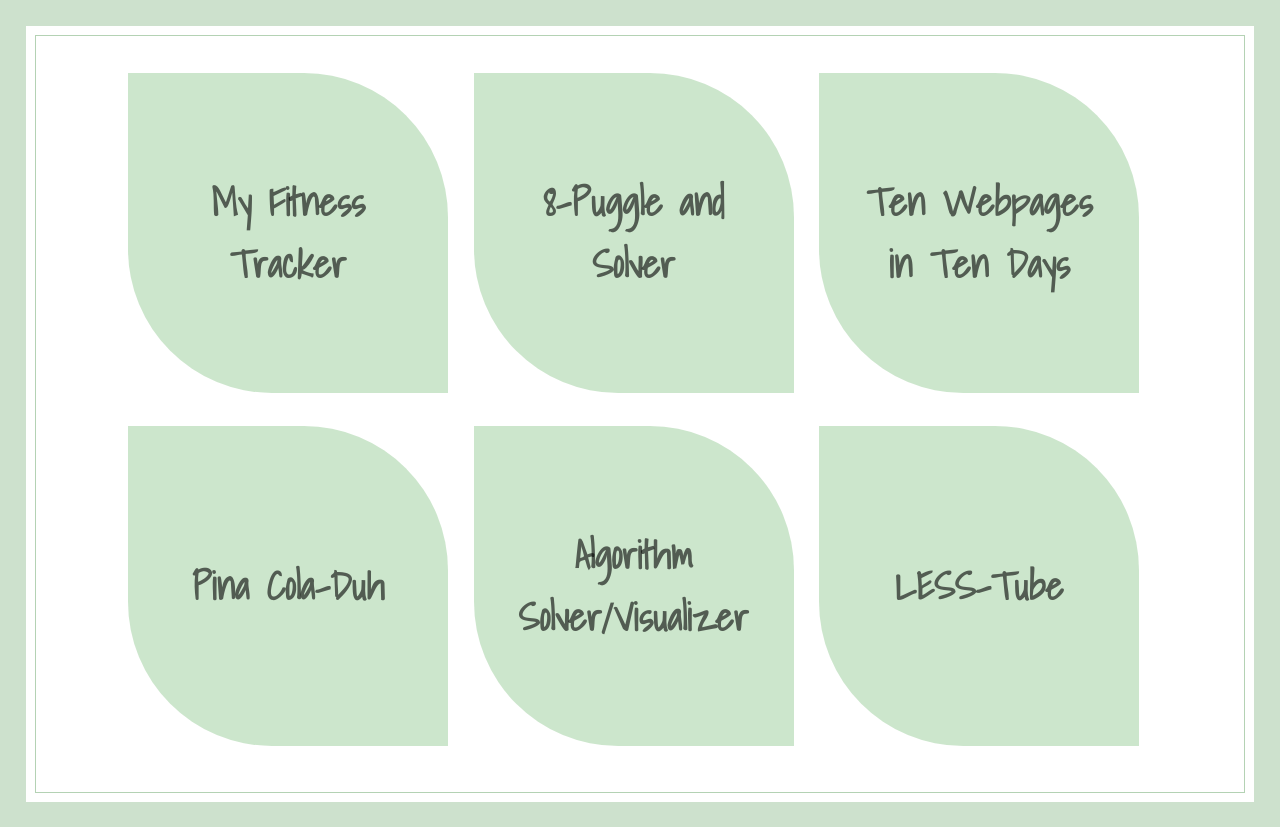
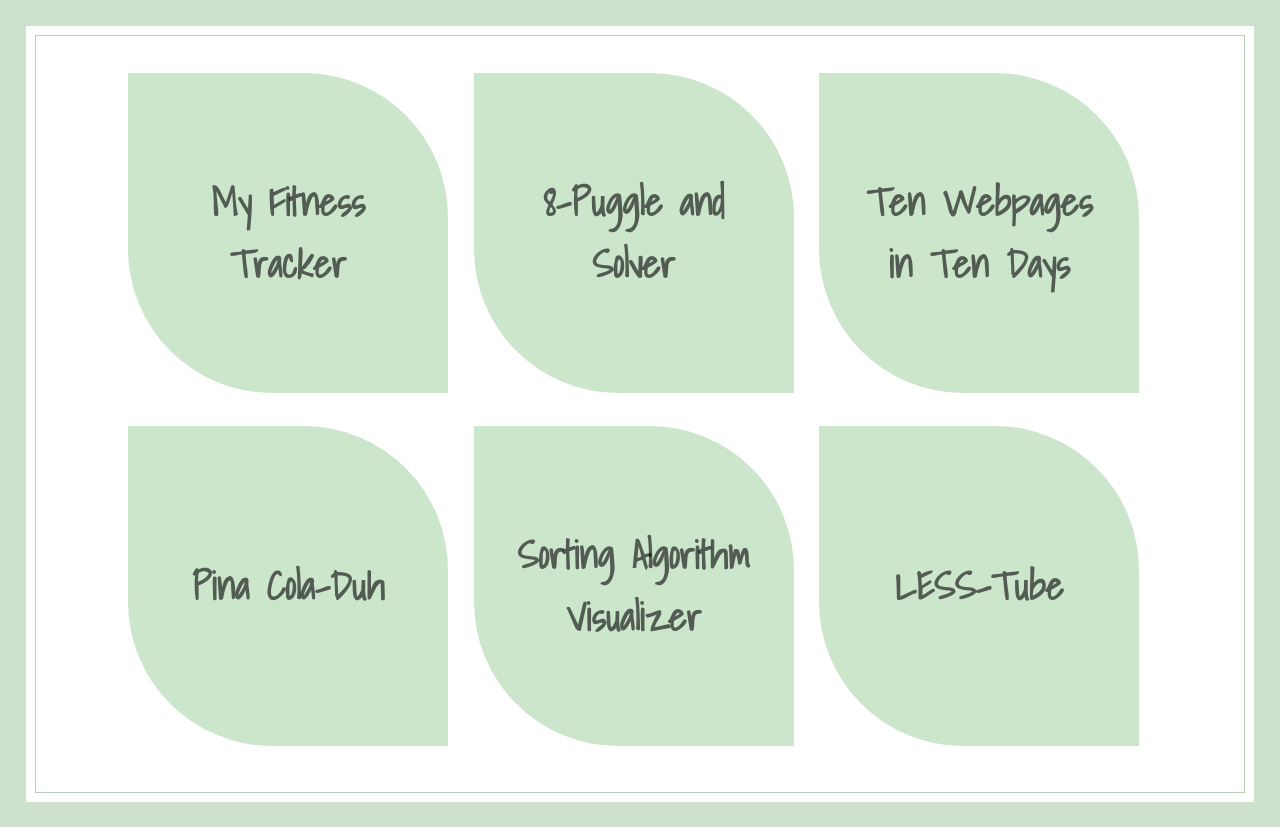
Before and after one commit to sophdubs/portfolio-page, a React (Create React App) app: page /Projects in a window 1280 px wide. Built offline with nearby package versions, Linux system fonts and the light colour scheme; a web font is replaced by a local one.

Commit message:
Updated project name/description

```diff
--- a/src/components/Projects.js
+++ b/src/components/Projects.js
@@ -43,8 +43,8 @@ class Projects extends React.Component {
                         <li className="five">
                             <div className="shape">
                                 <div className="shape-content">
-                                    <h1 className="project-name">Algorithm Solver/Visualizer</h1>
-                                    <p className="project-desc">This app gives the user step by step solutions to the 10 most common algorithms??? >>></p>
+                                    <h1 className="project-name">Sorting Algorithm Visualizer</h1>
+                                    <p className="project-desc">This app allows the user to visualize how different sorting algorithms work. It also gives the user useful information such as run time, memory usage and common uses. >>></p>
                                 </div>
                             </div>
                         </li>
```
